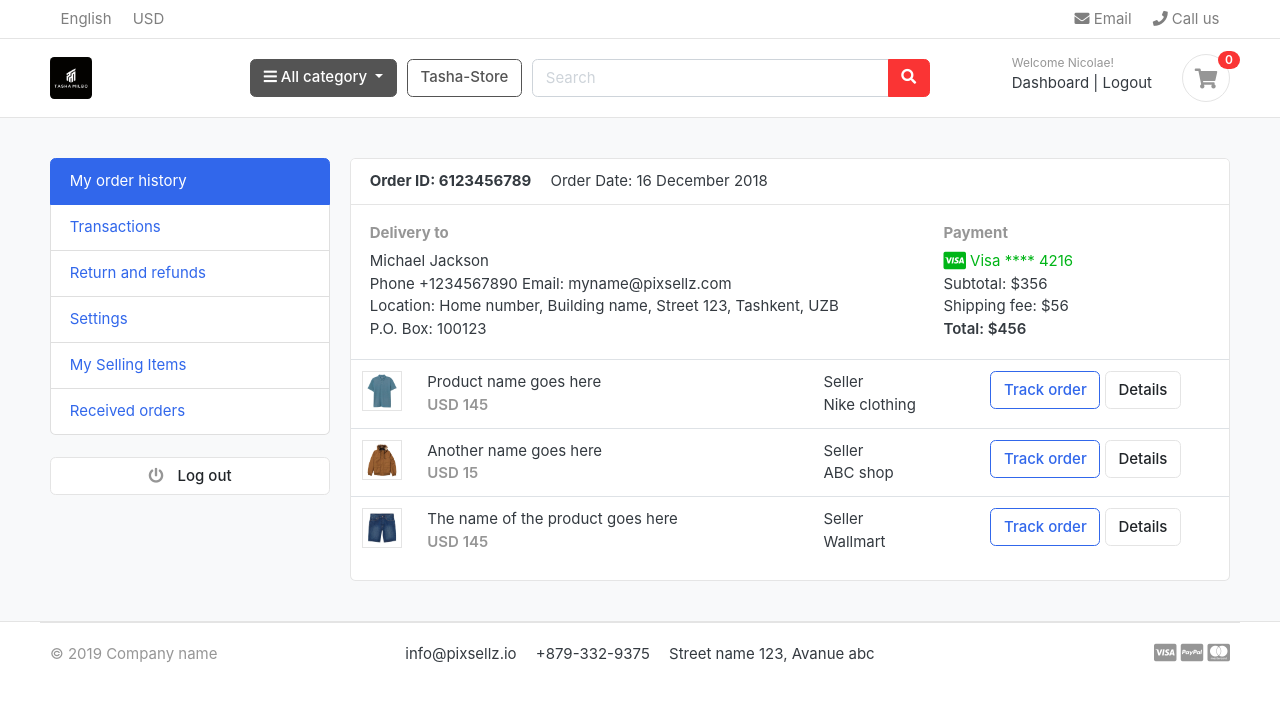
After one commit to Nicolae77/E-commerce-, a Django app: page /accounts/ in a window 1280 px wide. The commit adds this page. Shown: the top 702 px of the page. Run offline with Django 4.2, Linux system fonts and the light colour scheme; a user stored in the database is signed in; data comes from the database, SQL or seed files in the repository; both versions use the stored data as it was after the commit; data that the repository does not hold is empty; some libraries are stand-ins or nearby versions; some web fonts are replaced.

Commit message:
Dashboard implementation

```diff
--- a/accounts/forms.py
+++ b/accounts/forms.py
@@ -12,7 +12,7 @@ class RegistrationForm(forms.ModelForm):
     }))
     class Meta:
         model = Account
-        fields = ['first_name', 'last_name', 'email', 'phone_number', 'password']
+        fields = ['first_name', 'last_name', 'phone_number', 'email', 'password']
 
     def __init__(self, *args, **kwargs):
         super(RegistrationForm, self).__init__(*args, **kwargs)
--- a/accounts/urls.py
+++ b/accounts/urls.py
@@ -5,4 +5,7 @@ urlpatterns = [
    path('register/', views.register, name='register'),
    path('login/', views.login, name='login'),
    path('logout/', views.logout, name='logout'),
+   path('dashboard/', views.dashboard, name='dashboard'),
+   path('', views.dashboard, name='dashboard'),
+   path('activate/<uidb64>/<token>/', views.activate, name='activate'),
 ]
--- a/accounts/views.py
+++ b/accounts/views.py
@@ -3,7 +3,14 @@ from .forms import RegistrationForm
 from .models import Account
 from django.contrib import messages, auth
 from django.contrib.auth.decorators import login_required
-
+from django.http import HttpResponse
+#verification Email
+from django.contrib.sites. shortcuts import get_current_site
+from django.template.loader import render_to_string
+from django.utils.http import urlsafe_base64_encode, urlsafe_base64_decode
+from django.utils.encoding import force_bytes
+from django.contrib.auth.tokens import default_token_generator
+from django.core.mail import EmailMessage
 # Create your views here.
 def register(request):
     if request.method == 'POST':
@@ -18,12 +25,25 @@ def register(request):
             user = Account.object.create_user(first_name=first_name, last_name=last_name, email=email, username=username, password=password)
             user.phone_number = phone_number
             user.save()
-            messages.success(request, 'Registration Successful.')
-            return redirect('register')
+
+            # User Activation
+            current_site = get_current_site(request)
+            mail_subject = 'Please activate your account.'
+            message = render_to_string('accounts/account_verification_email.html', {
+                        'user': user,
+                        'domain': current_site,
+                        'uid': urlsafe_base64_encode(force_bytes(user.pk)),
+                        'token': default_token_generator.make_token(user),
+            })
+            to_email = email
+            send_email = EmailMessage(mail_subject, message, to=[to_email])
+            send_email.send()
+            # messages.success(request, 'Thank you for registering with us, we have sent a verification email to your email address. Please verify it.')
+            return redirect('/accounts/login/?command=verification&email=' + email)
     else:
         form = RegistrationForm()
     context = {
-       'form' : form
+       'form' : form,
     }
     return render(request, 'accounts/register.html', context)
 
@@ -38,7 +58,7 @@ def login(request):
         if user is not None:
             auth.login(request, user)
             # messages.success(request, "You are now loged in.")
-            return redirect('home')
+            return redirect('dashboard')
         else:
             messages.error(request, "Invalid login  credentials.")
             return redirect('login')
@@ -50,3 +70,22 @@ def logout(request):
     auth.logout(request)
     messages.success(request, "You are logged out.")
     return redirect('login')
+
+def activate(request, uidb64, token):
+    try:
+        uid = urlsafe_base64_decode(uidb64).decode()
+        user = Account._default_manager.get(pk=uid)
+    except(TypeError, ValueError, OverflowError, Account.DoesNotExist):
+        user = None
+    if user is not None and default_token_generator.check_token(user, token):
+        user.is_active = True
+        user.save()
+        messages.success(request, 'Congratulation your account is activated.')
+        return redirect('login')
+    else:
+        messages.error(request, 'Invalid activation link')
+        return redirect('register')
+
+@login_required(login_url = 'login')
+def dashboard(request):
+    return render(request, 'accounts/dashboard.html')
--- /dev/null
+++ b/templates/accounts/dashboard.html
@@ -0,0 +1,97 @@
+{% extends 'base.html' %}
+
+{% block content %}
+
+<section class="section-conten padding-y bg">
+{% include 'includes/alerts.html' %}
+<div class="container">
+	<div class="row">
+	<aside class="col-md-3">
+		<!--   SIDEBAR   -->
+		<ul class="list-group">
+			<a class="list-group-item active" href="#"> My order history </a>
+			<a class="list-group-item" href="#"> Transactions </a>
+			<a class="list-group-item" href="#"> Return and refunds </a>
+			<a class="list-group-item" href="#">Settings </a>
+			<a class="list-group-item" href="#"> My Selling Items </a>
+			<a class="list-group-item" href="#"> Received orders </a>
+		</ul>
+		<br>
+		<a class="btn btn-light btn-block" href="{% url 'logout'%}"> <i class="fa fa-power-off"></i> <span class="text">Log out</span> </a>
+		<!--   SIDEBAR .//END   -->
+	</aside>
+	<main class="col-md-9">
+		<article class="card">
+		<header class="card-header">
+			<strong class="d-inline-block mr-3">Order ID: 6123456789</strong>
+			<span>Order Date: 16 December 2018</span>
+		</header>
+		<div class="card-body">
+			<div class="row">
+				<div class="col-md-8">
+					<h6 class="text-muted">Delivery to</h6>
+					<p>Michael Jackson <br>
+					Phone +1234567890 Email: myname@pixsellz.com <br>
+			    	Location: Home number, Building name, Street 123,  Tashkent, UZB <br>
+			    	P.O. Box: 100123
+			 		</p>
+				</div>
+				<div class="col-md-4">
+					<h6 class="text-muted">Payment</h6>
+					<span class="text-success">
+						<i class="fab fa-lg fa-cc-visa"></i>
+					    Visa  **** 4216
+					</span>
+					<p>Subtotal: $356 <br>
+					 Shipping fee:  $56 <br>
+					 <span class="b">Total:  $456 </span>
+					</p>
+				</div>
+			</div> <!-- row.// -->
+		</div> <!-- card-body .// -->
+		<div class="table-responsive">
+		<table class="table table-hover">
+			<tr>
+				<td width="65">
+					<img src="../images/items/1.jpg" class="img-xs border">
+				</td>
+				<td>
+					<p class="title mb-0">Product name goes here </p>
+					<var class="price text-muted">USD 145</var>
+				</td>
+				<td> Seller <br> Nike clothing </td>
+				<td width="250"> <a href="#" class="btn btn-outline-primary">Track order</a> <a href="#" class="btn btn-light"> Details </a> </td>
+			</tr>
+			<tr>
+				<td>
+					<img src="../images/items/2.jpg" class="img-xs border">
+				</td>
+				<td>
+					<p class="title mb-0">Another name goes here </p>
+					<var class="price text-muted">USD 15</var>
+				</td>
+				<td> Seller <br> ABC shop </td>
+				<td> <a href="#" class="btn btn-outline-primary">Track order</a> <a href="#" class="btn btn-light"> Details </a> </td>
+			</tr>
+			<tr>
+				<td>
+					<img src="../images/items/3.jpg" class="img-xs border">
+				</td>
+				<td>
+					<p class="title mb-0">The name of the product  goes here </p>
+					<var class="price text-muted">USD 145</var>
+				</td>
+				<td> Seller <br> Wallmart </td>
+				<td> <a href="#" class="btn btn-outline-primary">Track order</a> <a href="#" class="btn btn-light"> Details </a> </td>
+			</tr>
+		</table>
+		</div> <!-- table-responsive .end// -->
+		</article> <!-- order-group.// -->
+	</main>
+</div> <!-- row.// -->
+</div>
+
+
+</section>
+
+{% endblock %}
--- a/templates/includes/alerts.html
+++ b/templates/includes/alerts.html
@@ -2,7 +2,7 @@
 
     {% for message in messages %}
     <div id="message" class="container">
-    <div{% if message.tags %} class="alert alert-{{ message.tags }}"{% endif %} role="alert">
+    <div {% if message.tags %} class="alert alert-{{ message.tags }}"{% endif %} role="alert">
     <button type="button" class="close" data-dismiss="alert"><span aria-hidden="true">&times;</span></button>
         {% if message.level == DEFAULT_MESSAGE_LEVELS.ERROR %}Error: {% endif %}
         {{ message }}
--- a/templates/includes/navbar.html
+++ b/templates/includes/navbar.html
@@ -65,14 +65,14 @@
             <small class="title text-muted">Welcome guest!</small>
             <div>
               <a href="{% url 'login' %}">Sign in</a> <span class="dark-transp"> | </span>
-              <a href="{% url 'register'%}"> Register</a>
+              <a href="{% url 'register' %}"> Register</a>
             </div>
           </div>
           {% else %}
           <div class="widget-header">
             <small class="title text-muted">Welcome {{user.first_name}}!</small>
             <div>
-              <a href="#">Dashboard</a> <span class="dark-transp"> | </span>
+              <a href="{% url 'dashboard'%}">Dashboard</a> <span class="dark-transp"> | </span>
               <a href="{% url 'logout'%}">Logout</a>
             </div>
           </div>
```
Also changed, not shown: greatkart/settings.py (+8 -0 lines), templates/accounts/account_verification_email.html (added, +8 -0 lines), templates/accounts/login.html (+9 -1 lines), templates/accounts/register.html (+4 -4 lines), db.sqlite3.
